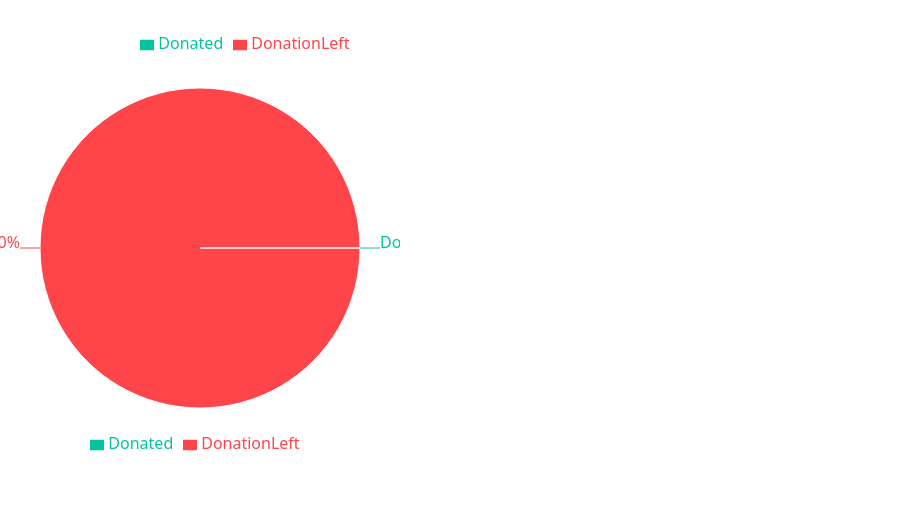
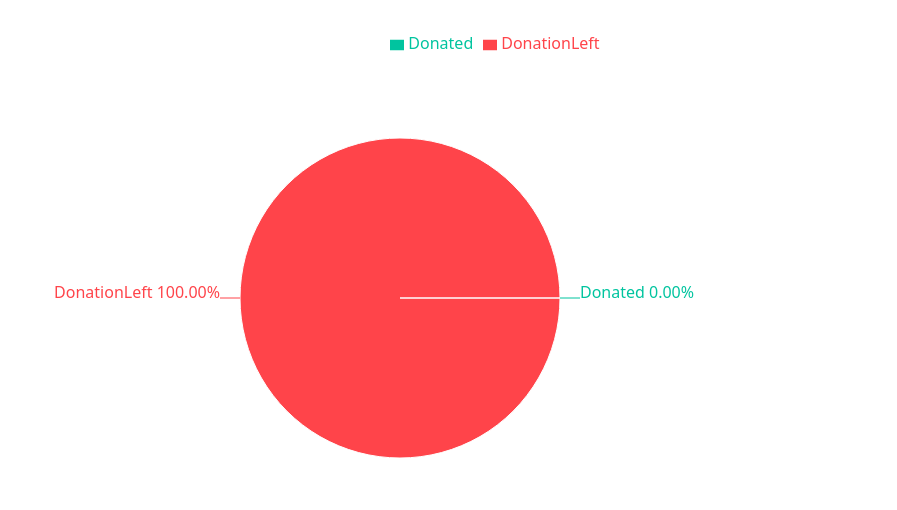
Before and after one commit to Mazharul-Islam-2046/donationCampaign, a React (Vite) app: page /statistics in a window 1280 px wide. Shown: the part 812-1322 px from the top of the page, without its empty margins (0-897 px from the left). Built offline with nearby package versions, Linux system fonts and the light colour scheme.

Commit message:
Final push

```diff
--- a/src/Pages/Statistics/Statistics.jsx
+++ b/src/Pages/Statistics/Statistics.jsx
@@ -27,7 +27,7 @@ const COLORS = ['#00C49F', '#FF444A'];
 
     return (
         <div className="w-full flex justify-center items-center">
-            <PieChart width={500} height={500} className="hidden md:hidden lg:flex mt-24">
+            <PieChart width={1000} height={500} className="hidden md:hidden lg:flex mt-20">
         <Pie
         dataKey="value"
         isAnimationActive={false}
@@ -46,7 +46,7 @@ const COLORS = ['#00C49F', '#FF444A'];
             </PieChart>
 
 
-            <PieChart width={400} height={400} className="hidden md:flex lg:hidden mt-24">
+            <PieChart width={800} height={500} className="hidden md:flex lg:hidden mt-24">
         <Pie
         dataKey="value"
         isAnimationActive={false}
```
